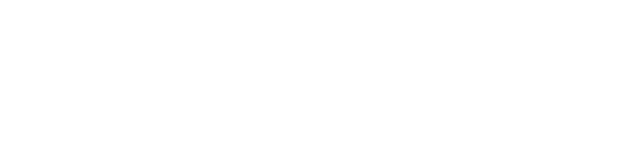
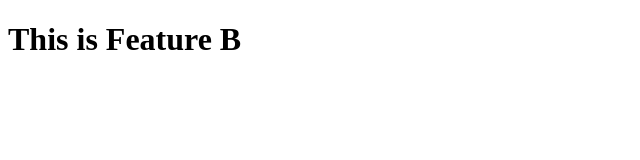
Before and after one commit to dwikyfahlavi/Alterra-task1, a plain HTML site: page index.html in a window 1280 px wide. Shown: the whole page, without its empty margins (0-640 px from the left). Drawn offline with Linux system fonts and the light colour scheme.

Commit message:
Add Feature B

```diff
--- a/index.html
+++ b/index.html
@@ -7,6 +7,6 @@
     <title>Document</title>
 </head>
 <body>
-
+    <h1>This is Feature B</h1>
 </body>
 </html>
```
